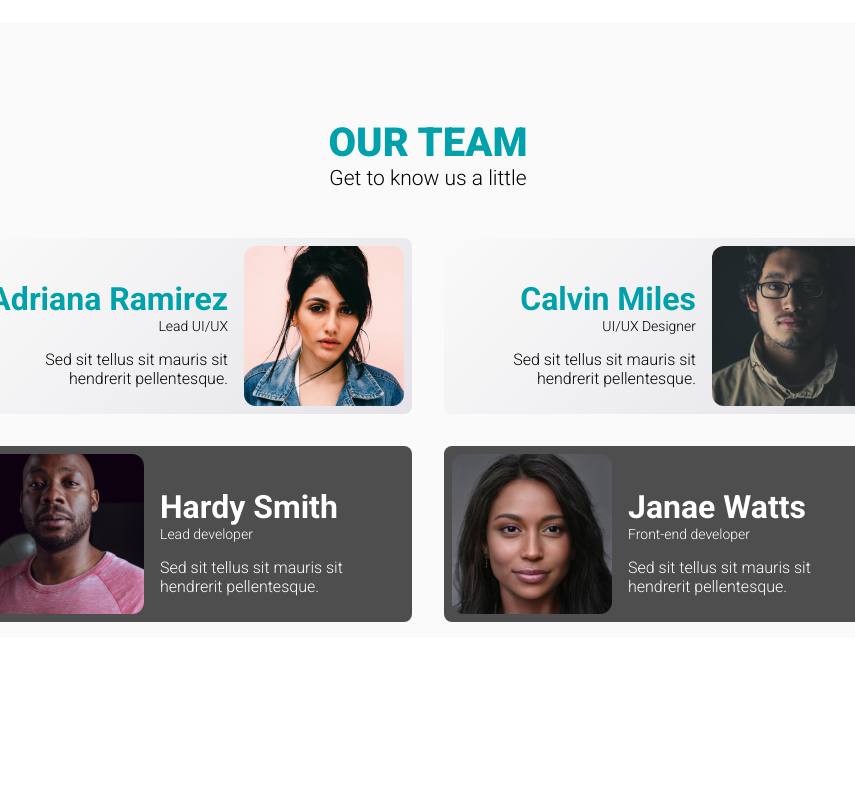
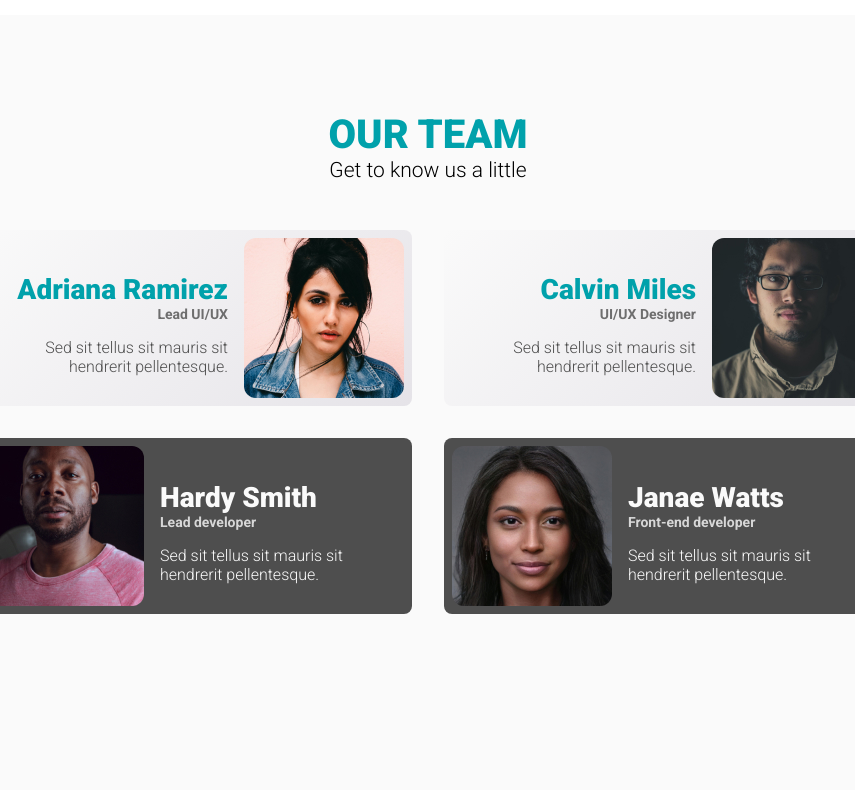
Before and after one commit to reznaeous/kevpow-cssdm-rnd2-pricing-cards-v3-updated, a plain HTML site: page index.html in a window 1280 px wide. Shown: the part 811-1601 px from the top of the page, without its empty margins (212-1067 px from the left). Before the commit the page ends 1529 px from the top, so only its background shows below. Drawn offline with Linux system fonts and the light colour scheme.

Commit message:
Switch to using more utility classes and data attributes

```diff
--- a/index.html
+++ b/index.html
@@ -17,7 +17,7 @@
       <p class="fs-500">plans that work for everyone</p>
 
       <div class="plans">
-        <div class="plan plan--light">
+        <div class="plan bg-light">
           <h2 class="plan__title">basic</h2>
           <p class="plan__price">$4.99<span>/month</span></p>
           <p class="plan__description">
@@ -27,7 +27,7 @@
           <a href="#" class="button">Join Now</a>
         </div>
 
-        <div class="plan plan--accent">
+        <div class="plan bg-accent">
           <h2 class="plan__title">super</h2>
           <p class="plan__price">$19.99<span>/month</span></p>
           <p class="plan__description">
@@ -37,7 +37,7 @@
           <a href="#" class="button">Join Now</a>
         </div>
 
-        <div class="plan plan--dark">
+        <div class="plan bg-dark">
           <h2 class="plan__title">Enterprise</h2>
           <p class="plan__price">$49.99<span>/month</span></p>
           <p class="plan__description">
@@ -57,7 +57,7 @@
         <p class="fs-500">Get to know us a little</p>
 
         <div class="team-members">
-          <div class="team-member team-member-light">
+          <div class="team-member bg-light" data-reversed>
             <img src="img/team-01.jpg" alt="" />
             <div class="info">
               <h3 class="name">Adriana Ramirez</h3>
@@ -66,7 +66,7 @@
             </div>
           </div>
 
-          <div class="team-member team-member-light">
+          <div class="team-member bg-light" data-reversed>
             <img src="img/team-02.jpg" alt="" />
             <div class="info">
               <h3 class="name">Calvin Miles</h3>
@@ -75,7 +75,7 @@
             </div>
           </div>
 
-          <div class="team-member team-member-dark">
+          <div class="team-member bg-dark">
             <img src="img/team-03.jpg" alt="" />
             <div class="info">
               <h3 class="name">Hardy Smith</h3>
@@ -84,7 +84,7 @@
             </div>
           </div>
 
-          <div class="team-member team-member-dark">
+          <div class="team-member bg-dark">
             <img src="img/team-04.jpg" alt="" />
             <div class="info">
               <h3 class="name">Janae Watts</h3>
--- a/styles.scss
+++ b/styles.scss
@@ -24,19 +24,27 @@
 
   --clr-gradient-light: -45deg, var(--clr-neutral-light),
     var(--clr-neutral-lighter);
+  --clr-gradient-accent: -45deg, #00a1ab, #3741a0;
 }
 
 body {
   font-family: "Roboto", sans-serif;
   text-align: center;
+  margin: 0;
+}
+
+section {
+  padding: {
+    block: 6rem;
+    inline: 0;
+  }
 }
 
 .section-title {
   font-size: 2.5rem;
   text-transform: uppercase;
   font-weight: 900;
-  margin-top: 3em;
-  margin-bottom: 0;
+  margin: 0;
   color: var(--clr-accent-mid);
 }
 
@@ -51,6 +59,26 @@ body {
   max-width: 1000px;
 }
 
+.bg-dark {
+  background-color: var(--clr-neutral-base);
+  color: var(--clr-neutral-lighter);
+}
+
+.bg-light {
+  --fg: var(--clr-neutral-white);
+  --bg: var(--clr-neutral-base);
+  --text-accent: var(--clr-accent-mid);
+  color: var(--clr-neutral-base);
+  background: linear-gradient(var(--clr-gradient-light));
+}
+
+.bg-accent {
+  --bg: var(--clr-neutral-white);
+  --fg: var(--clr-neutral-base);
+  color: var(--clr-neutral-white);
+  background: linear-gradient(var(--clr-gradient-accent));
+}
+
 /* ///////////////
   Buttons
   ////////////// */
@@ -62,29 +90,13 @@ body {
   border-radius: 0.25em;
   text-transform: uppercase;
   font-weight: 700;
-  background: #00a1ab;
-  color: #fff;
-
-  &--light {
-    background: white;
-    color: #4e4e4e;
-  }
-
-  &--dark {
-    color: white;
-    background: #4e4e4e;
-  }
+  background: var(--bg, var(--clr-accent-mid));
+  color: var(--fg, var(--clr-neutral-white));
 }
 
 /* ///////////////
   Plans
   ////////////// */
-
-section.pricing {
-  margin: {
-    block-end: 5rem;
-  }
-}
 
 .plans {
   display: flex;
@@ -95,7 +107,7 @@ section.pricing {
 
 .plan {
   $parent: &;
-  width: 260px;
+  width: 16.5rem;
   padding: 2em;
   border-radius: 1em;
   margin: 0;
@@ -111,35 +123,6 @@ section.pricing {
     border-top-left-radius: 0;
     border-bottom-left-radius: 0;
   }
-
-  &--light {
-    color: var(--clr-neutral-base);
-    background: linear-gradient(var(--clr-gradient-light));
-
-    #{$parent}__price {
-      color: var(--clr-accent-mid);
-    }
-
-    .button {
-      color: white;
-      background: #4e4e4e;
-    }
-  }
-
-  &--accent {
-    color: #fff;
-    background: linear-gradient(-45deg, #00a1ab, #3741a0);
-
-    .button {
-      background: white;
-      color: #4e4e4e;
-    }
-  }
-
-  &--dark {
-    background-color: var(--clr-neutral-base);
-    color: var(--clr-neutral-lighter);
-  }
 }
 
 .plan__title {
@@ -151,6 +134,7 @@ section.pricing {
   font-size: 3rem;
   line-height: 1;
   font-weight: 900;
+  color: var(--text-accent);
   margin: 0;
 }
 
@@ -176,11 +160,9 @@ section.pricing {
   ////////////// */
 
 section.team {
-  margin: {
-    bottom: 5rem;
-  }
   padding: {
     block-start: 1rem;
+    block-end: 10rem;
   }
   background-color: var(--clr-neutral-lighter);
   h2 {
@@ -199,7 +181,6 @@ section.team {
 }
 
 .team-member {
-  background: #abc;
   text-align: left;
   flex: 1 1 45%;
   margin: 1em;
@@ -207,13 +188,14 @@ section.team {
   column-gap: 1rem;
   border-radius: 0.5em;
   align-items: center;
-  // padding: 0.5em 2em 0.5em 0.5em;
   padding: 0.5em;
 
   .name {
     font: {
-      size: 2rem;
+      size: 1.75rem;
+      weight: 900;
     }
+    color: var(--text-accent);
     margin: {
       bottom: 0;
     }
@@ -225,7 +207,9 @@ section.team {
     }
     font: {
       size: 0.875rem;
+      weight: 700;
     }
+    opacity: 0.8;
   }
 
   img {
@@ -233,21 +217,11 @@ section.team {
     border-radius: 0.75em;
   }
 
-  &-light {
-    background: linear-gradient(var(--clr-gradient-light));
+  &[data-reversed] {
     flex-direction: row-reverse;
 
     .info {
       text-align: right;
     }
-
-    .name {
-      color: var(--clr-accent-mid);
-    }
-  }
-
-  &-dark {
-    background-color: var(--clr-neutral-base);
-    color: var(--clr-neutral-white);
   }
 }
```
Also changed, not shown: styles.css, 1 other file.
